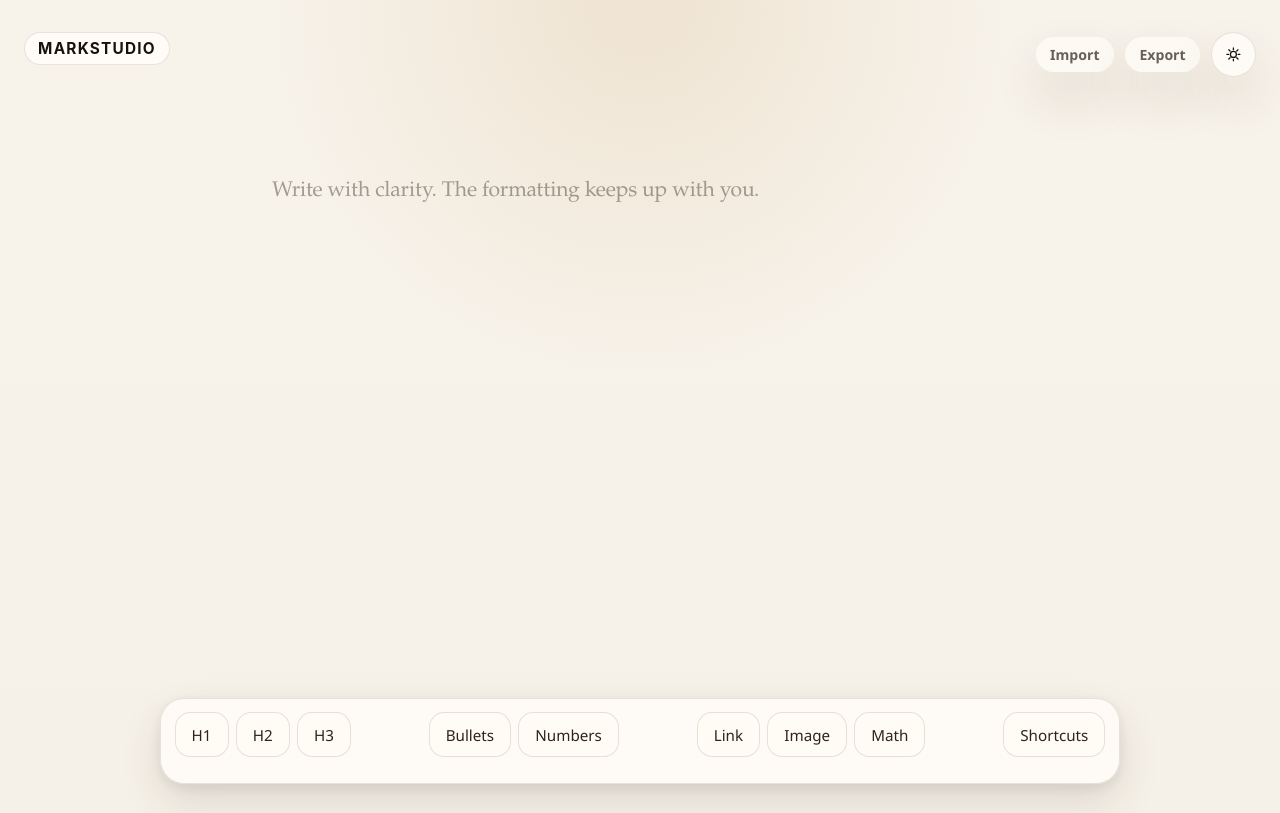
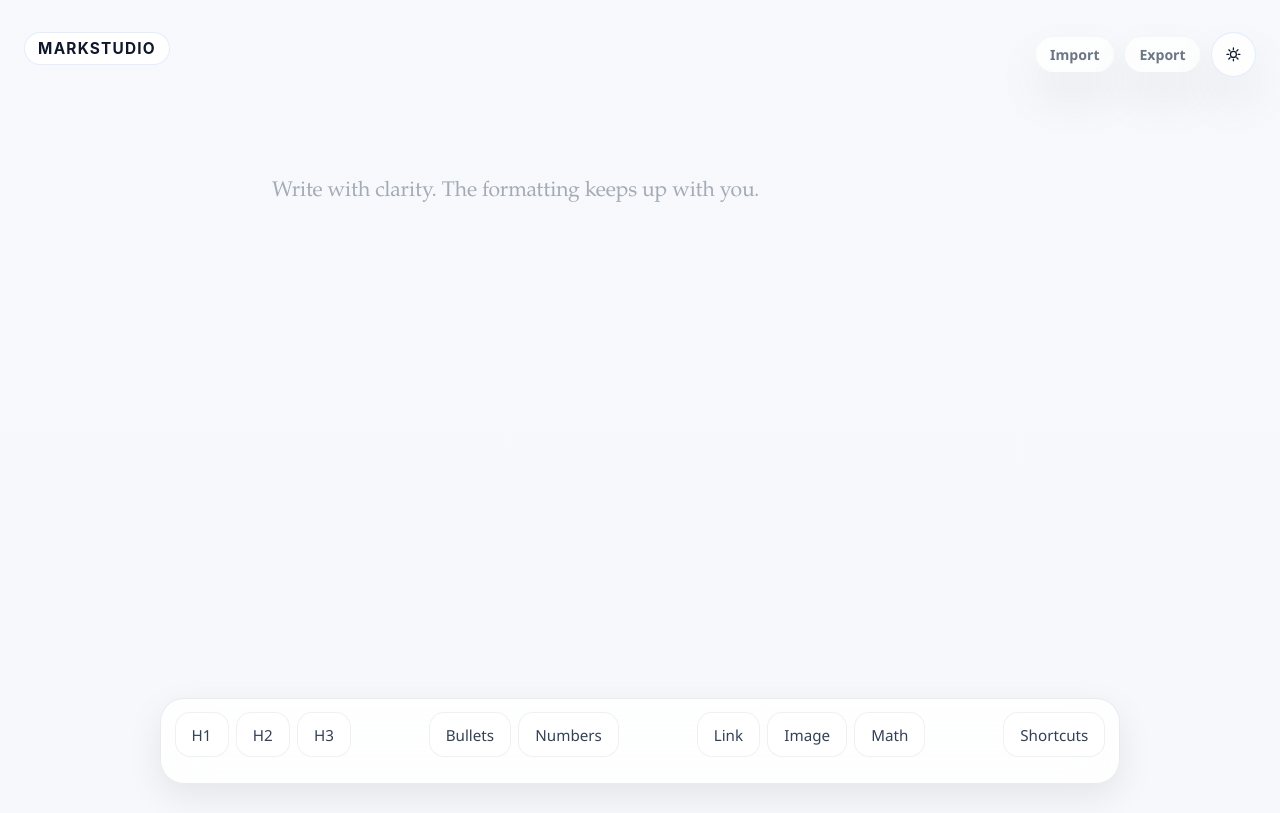
Before and after one commit to Igor-Scalzer010/MarkStudio, a React (Vite) app: page / in a window 1280 px wide. Built offline with nearby package versions, Linux system fonts and the light colour scheme.

Commit message:
refactor CSS variables for improved theming; enhance dark mode styles and adjust shadows

```diff
--- a/src/App.css
+++ b/src/App.css
@@ -271,8 +271,14 @@
   border-radius: 1.1rem;
   background: color-mix(in srgb, var(--surface-raised) 90%, transparent);
   border: 1px solid color-mix(in srgb, var(--border-soft) 88%, white 12%);
-  box-shadow: 0 18px 34px rgba(52, 35, 17, 0.14);
+  box-shadow: 0 18px 34px rgba(15, 23, 42, 0.14);
   backdrop-filter: blur(18px) saturate(135%);
+}
+
+:root[data-theme='dark'] .selection-bubble__surface {
+  background: #1b1b1b;
+  border: 1px solid rgba(255, 255, 255, 0.1);
+  box-shadow: 0 18px 34px rgba(0, 0, 0, 0.6);
 }
 
 .selection-bubble__surface::before {
@@ -287,6 +293,15 @@
   );
   opacity: 0.55;
   pointer-events: none;
+}
+
+:root[data-theme='dark'] .selection-bubble__surface::before {
+  background: linear-gradient(
+    180deg,
+    #171717,
+    transparent 48%
+  );
+  opacity: 0.6;
 }
 
 .selection-bubble__button {
@@ -316,6 +331,15 @@
   color: var(--text-strong);
 }
 
+:root[data-theme='dark'] .selection-bubble__button {
+  background: #171717;
+  /* border: 1px solid rgba(255, 255, 255, 0.1); */
+}
+
+:root[data-theme='dark'] .selection-bubble__button:hover {
+  background: rgba(255, 255, 255, 0.12);
+}
+
 .selection-bubble__button:focus-visible {
   outline: 2px solid color-mix(in srgb, var(--accent) 45%, transparent);
   outline-offset: 2px;
@@ -328,6 +352,14 @@
   box-shadow:
     inset 0 0 0 1px color-mix(in srgb, var(--accent) 30%, transparent),
     0 1px 0 color-mix(in srgb, white 20%, transparent);
+}
+
+:root[data-theme='dark'] .selection-bubble__button.is-active,
+:root[data-theme='dark'] .selection-bubble__button[aria-pressed='true'] {
+  background: color-mix(in srgb, var(--accent) 16%, var(--surface-raised));
+  border-color: color-mix(in srgb, var(--accent) 42%, var(--border-soft));
+  color: var(--text-strong);
+  box-shadow: none;
 }
 
 .toolbar-shell {
@@ -345,9 +377,15 @@
   padding: 1rem;
   border-radius: 1.3rem;
   background: color-mix(in srgb, var(--surface-raised) 92%, transparent);
-  border: 1px solid var(--border-soft);
-  box-shadow: var(--shadow-strong);
+  border: 1px solid rgba(0, 0, 0, 0.08);
+  box-shadow: 0 12px 36px rgba(0, 0, 0, 0.08);
   backdrop-filter: blur(22px);
+}
+
+:root[data-theme='dark'] .toolbar-panel {
+  background: #1b1b1b;
+  /* border: 1px solid rgba(255, 255, 255, 0.1); */
+  box-shadow: 0 12px 36px rgba(0, 0, 0, 0.6);
 }
 
 .toolbar-panel__header {
@@ -474,10 +512,15 @@
   box-sizing: border-box;
   padding: 0.8rem 0.95rem;
   border-radius: 0.95rem;
-  border: 1px solid var(--border-soft);
-  background: var(--surface);
+  border: 1px solid rgba(0, 0, 0, 0.06);
+  background: #ffffff;
   color: var(--text-main);
   font: inherit;
+}
+
+:root[data-theme='dark'] .toolbar-field input {
+  background: #171717;
+  border: 1px solid rgba(255, 255, 255, 0.1);
 }
 
 .toolbar-field input:focus-visible {
@@ -491,8 +534,13 @@
   padding: 0.3rem;
   width: fit-content;
   border-radius: 999px;
-  background: var(--surface);
-  border: 1px solid var(--border-soft);
+  background: #ffffff;
+  border: 1px solid rgba(0, 0, 0, 0.06);
+}
+
+:root[data-theme='dark'] .toolbar-segmented {
+  background: #171717;
+  border: 1px solid rgba(255, 255, 255, 0.1);
 }
 
 .toolbar-segmented button {
@@ -525,11 +573,16 @@
   min-height: 2.8rem;
   padding: 0.72rem 1rem;
   border-radius: 0.95rem;
-  background: var(--surface);
-  border: 1px solid var(--border-soft);
+  background: #ffffff;
+  border: 1px solid rgba(0, 0, 0, 0.06);
   color: var(--text-main);
   font: inherit;
   font-size: 0.95rem;
+}
+
+:root[data-theme='dark'] .toolbar-button {
+  background: #171717;
+  border: 1px solid rgba(255, 255, 255, 0.1);
 }
 
 .toolbar-button.is-primary,
@@ -552,9 +605,15 @@
   padding: 0.85rem;
   border-radius: 1.5rem;
   background: color-mix(in srgb, var(--surface-raised) 92%, transparent);
-  border: 1px solid var(--border-soft);
-  box-shadow: var(--shadow-strong);
+  border: 1px solid rgba(0, 0, 0, 0.08);
+  box-shadow: 0 12px 36px rgba(0, 0, 0, 0.08);
   backdrop-filter: blur(22px);
+}
+
+:root[data-theme='dark'] .toolbar-dock {
+  background: #1b1b1b;
+  border: 1px solid rgba(255, 255, 255, 0.1);
+  box-shadow: 0 12px 36px rgba(0, 0, 0, 0.6);
 }
 
 .toolbar-groups {
--- a/src/index.css
+++ b/src/index.css
@@ -1,19 +1,18 @@
 :root {
-  --bg: #f6f1e8;
-  --bg-accent: rgba(204, 160, 98, 0.18);
-  --surface: rgba(255, 251, 245, 0.82);
-  --surface-raised: rgba(255, 253, 248, 0.92);
-  --surface-code: rgba(123, 92, 54, 0.08);
-  --border-soft: rgba(94, 68, 39, 0.14);
-  --text-main: #2e2419;
-  --text-strong: #18120c;
-  --text-muted: rgba(46, 36, 25, 0.72);
-  --text-faint: rgba(46, 36, 25, 0.42);
-  --accent: #8b5e34;
-  --shadow-soft: 0 24px 50px rgba(73, 51, 28, 0.12);
+  --bg: #f6f8fb;
+  --surface: rgba(255, 255, 255, 0.82);
+  --surface-raised: rgba(255, 255, 255, 0.95);
+  --surface-code: rgba(59, 130, 246, 0.08);
+  --border-soft: rgba(59, 130, 246, 0.14);
+  --text-main: #334155;
+  --text-strong: #0f172a;
+  --text-muted: rgba(51, 65, 85, 0.72);
+  --text-faint: rgba(51, 65, 85, 0.42);
+  --accent: #6994f0;
+  --shadow-soft: 0 24px 50px rgba(15, 23, 42, 0.08);
   --shadow-strong:
-    0 18px 42px rgba(46, 36, 25, 0.12),
-    0 4px 14px rgba(46, 36, 25, 0.08);
+    0 18px 42px rgba(15, 23, 42, 0.12),
+    0 4px 14px rgba(15, 23, 42, 0.08);
   --font-ui:
     'Segoe UI', 'Aptos', 'Helvetica Neue', sans-serif;
   --font-content:
@@ -22,21 +21,20 @@
 }
 
 :root[data-theme='dark'] {
-  --bg: #11100e;
-  --bg-accent: rgba(147, 114, 75, 0.18);
-  --surface: rgba(24, 22, 19, 0.88);
-  --surface-raised: rgba(31, 28, 24, 0.94);
-  --surface-code: rgba(255, 243, 221, 0.08);
-  --border-soft: rgba(244, 227, 204, 0.1);
-  --text-main: #ede2d1;
-  --text-strong: #fff7ea;
-  --text-muted: rgba(237, 226, 209, 0.7);
-  --text-faint: rgba(237, 226, 209, 0.4);
-  --accent: #f3be7a;
-  --shadow-soft: 0 24px 50px rgba(0, 0, 0, 0.34);
+  --bg: #050505;
+  --surface: rgba(20, 21, 23, 0.88);
+  --surface-raised: rgba(28, 30, 33, 0.94);
+  --surface-code: rgba(255, 255, 255, 0.06);
+  --border-soft: rgba(255, 255, 255, 0.12);
+  --text-main: #e2e8f0;
+  --text-strong: #ffffff;
+  --text-muted: rgba(226, 232, 240, 0.7);
+  --text-faint: rgba(226, 232, 240, 0.4);
+  --accent: #cbd5e1;
+  --shadow-soft: 0 24px 50px rgba(0, 0, 0, 0.5);
   --shadow-strong:
-    0 18px 42px rgba(0, 0, 0, 0.4),
-    0 4px 14px rgba(0, 0, 0, 0.22);
+    0 18px 42px rgba(0, 0, 0, 0.6),
+    0 4px 14px rgba(0, 0, 0, 0.3);
 }
 
 html {
@@ -49,7 +47,6 @@ body {
   color: var(--text-main);
   font-family: var(--font-ui);
   background:
-    radial-gradient(circle at top, var(--bg-accent), transparent 36%),
     linear-gradient(180deg, color-mix(in srgb, var(--bg) 90%, white) 0%, var(--bg) 100%);
   text-rendering: optimizeLegibility;
   -webkit-font-smoothing: antialiased;
```
